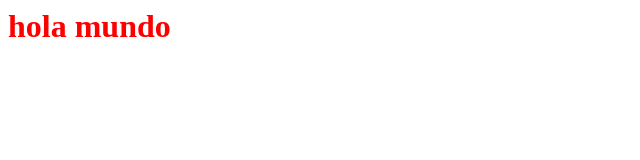
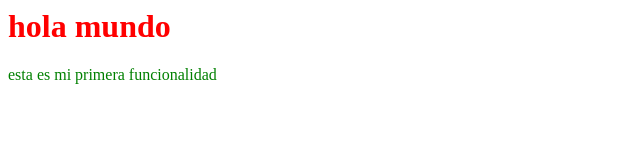
Before and after one commit to wanma/bootCamp, a plain HTML site: page index.html in a window 1280 px wide. Shown: the whole page, without its empty margins (0-640 px from the left). Drawn offline with Linux system fonts and the light colour scheme.

Commit message:
añadida primera funcionalidad

```diff
--- a/index.html
+++ b/index.html
@@ -5,6 +5,7 @@
 	</head>
 	<body>
 		<h1>hola mundo</h1>
+        <p>esta es mi primera funcionalidad</p>
 	</body>
 
 </html>
--- a/style.css
+++ b/style.css
@@ -1,3 +1,7 @@
 h1 {
-	color: red
+	color: red;
 }
+
+p{
+    color: green;
+}
```
